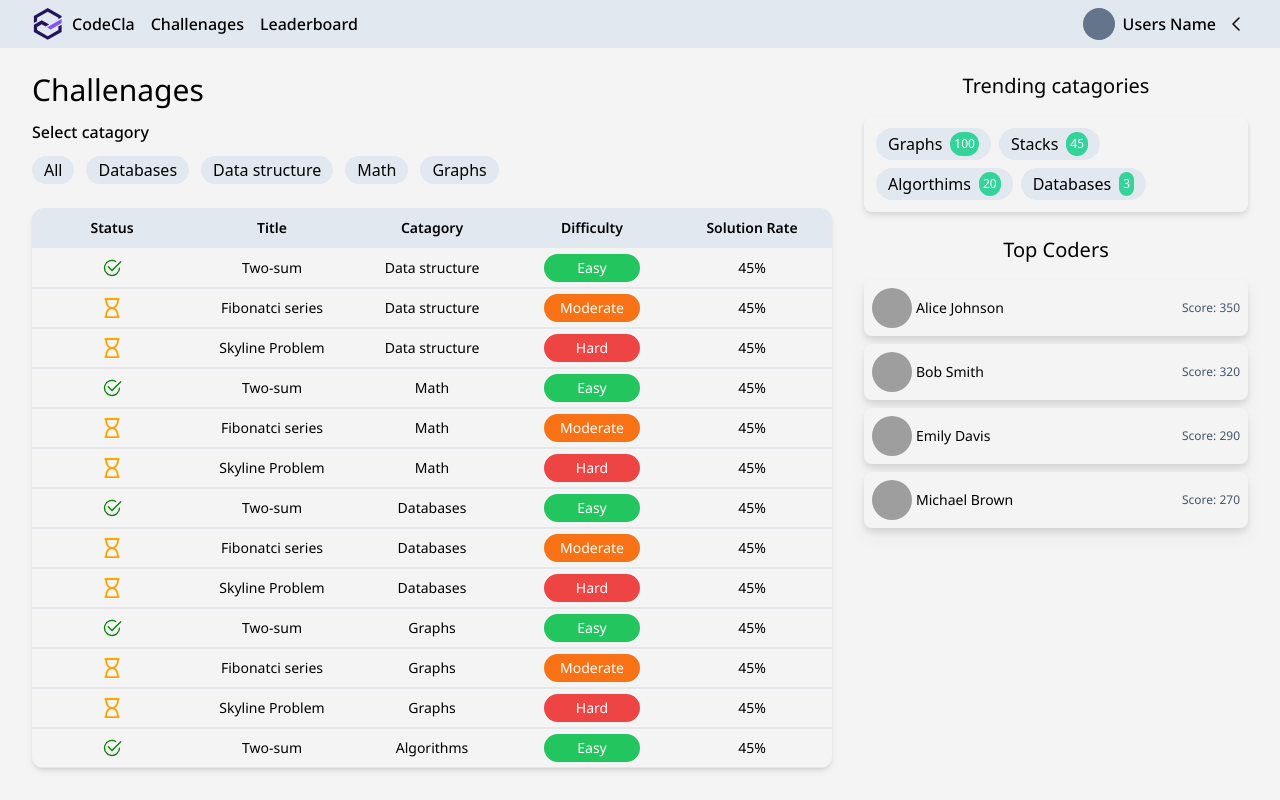
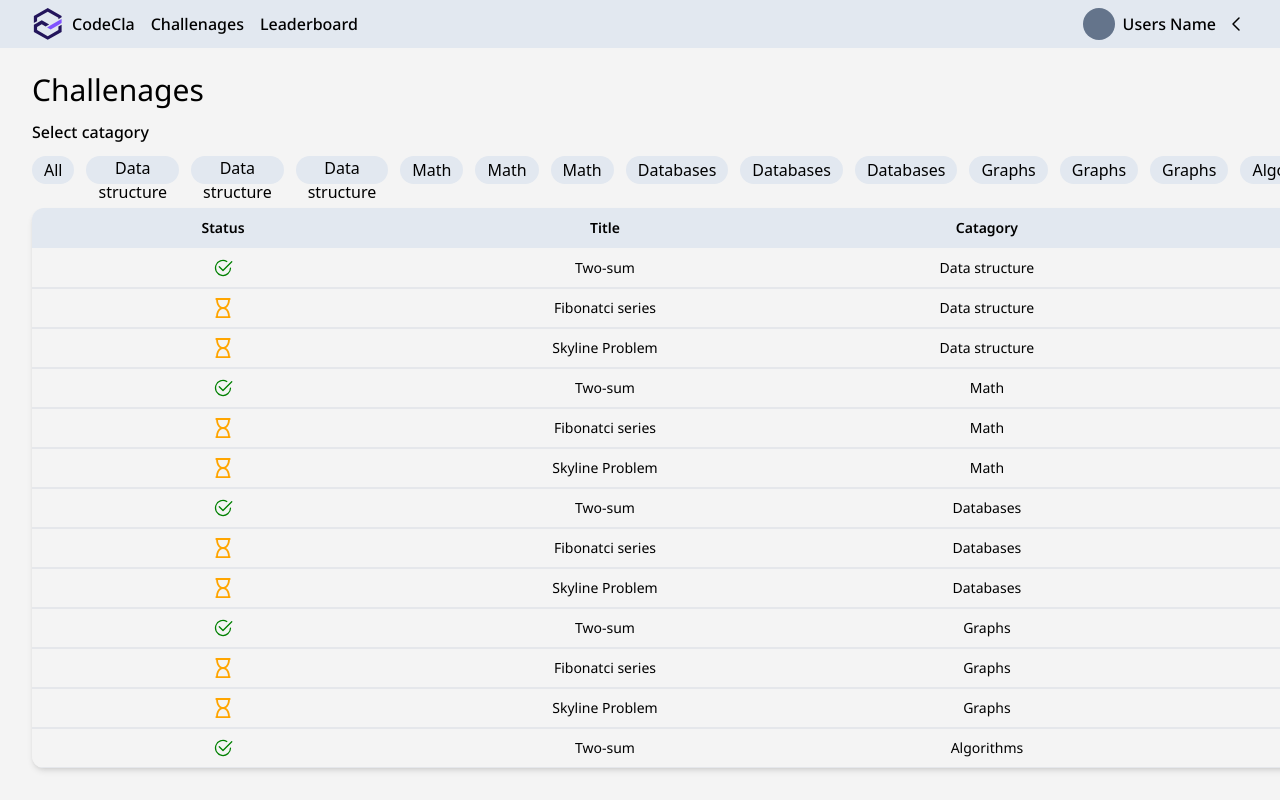
Before and after one commit to FergKe/cla-react-assignment, a React (Vite) app: page /challenages in a window 1280 px wide. Built offline with nearby package versions, Linux system fonts and the light colour scheme; grey boxes are pictures that could not be loaded; a web font is replaced by a local one.

Commit message:
starting a new problem

```diff
--- a/src/pages/Challenages/Components/CategoryList.jsx
+++ b/src/pages/Challenages/Components/CategoryList.jsx
@@ -5,7 +5,11 @@ import { useState } from "react"
 
 export default function CategoryList () {
     const resetList = useCategorySelection((state) => state.resetList)
+    const list = useCategorySelection((state) => state.unchangedList)
+    const challenageCategories = list.map((item) => item.category)
+    const catlist = new Set(challenageCategories)
 
+    // Setting the active state on the buttons
     const [active, setactive] = useState(false);
 
     const hanldeClick = () => {
@@ -15,7 +19,7 @@ export default function CategoryList () {
     return (
         <div className="flex flex-row gap-3 mb-6">
             <button onClick={() => resetList()} className="h-7 px-3 bg-slate-200 rounded-full hover:bg-cla-primary hover:text-white transition-all hover:-translate-y-1">All</button>
-            {categoriesArray.map((c) => <Category categoryName={c} />)}
+            {challenageCategories.map((c) => <Category categoryName={c} />)}
 
         </div>
     )
```
